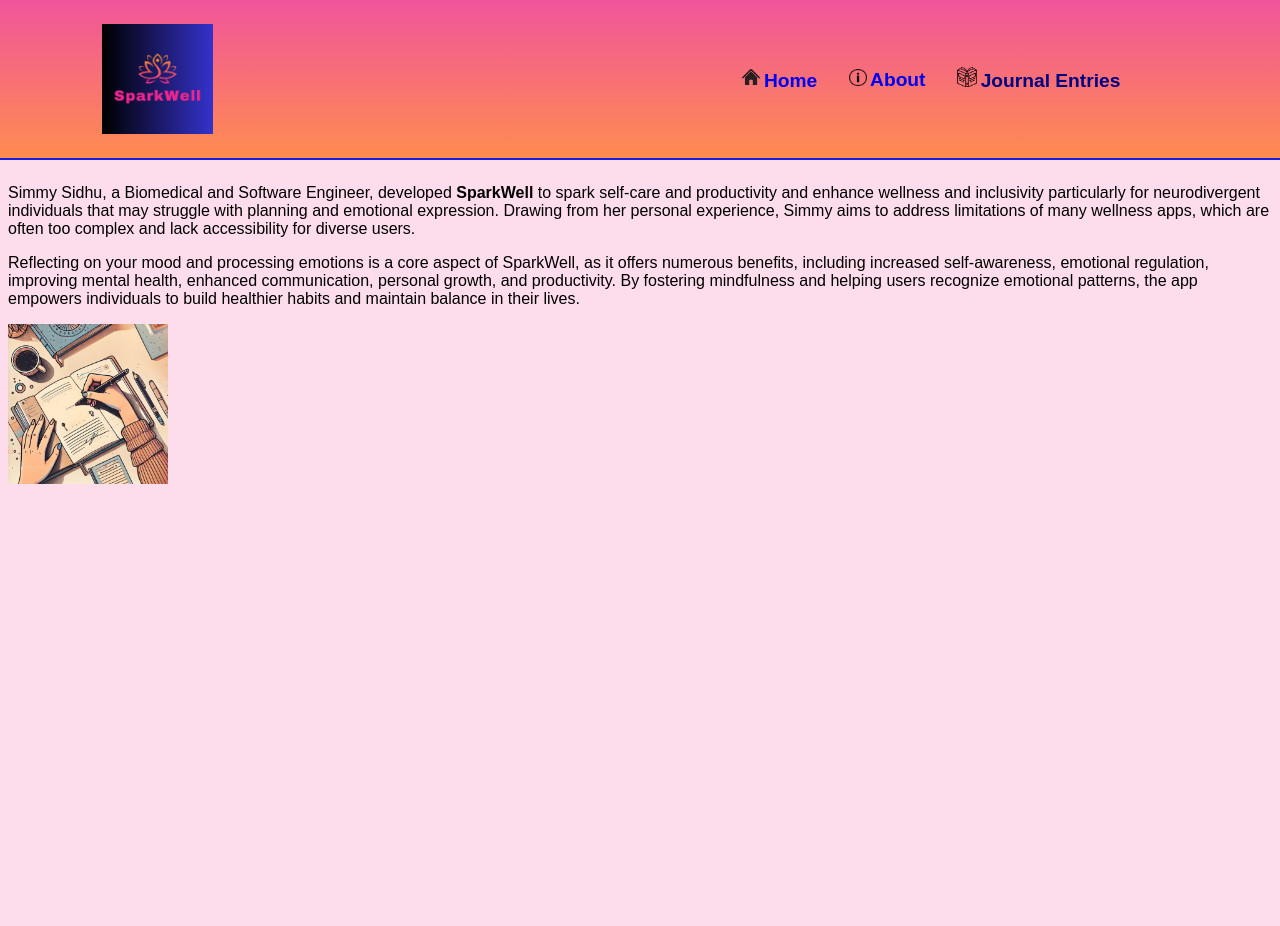
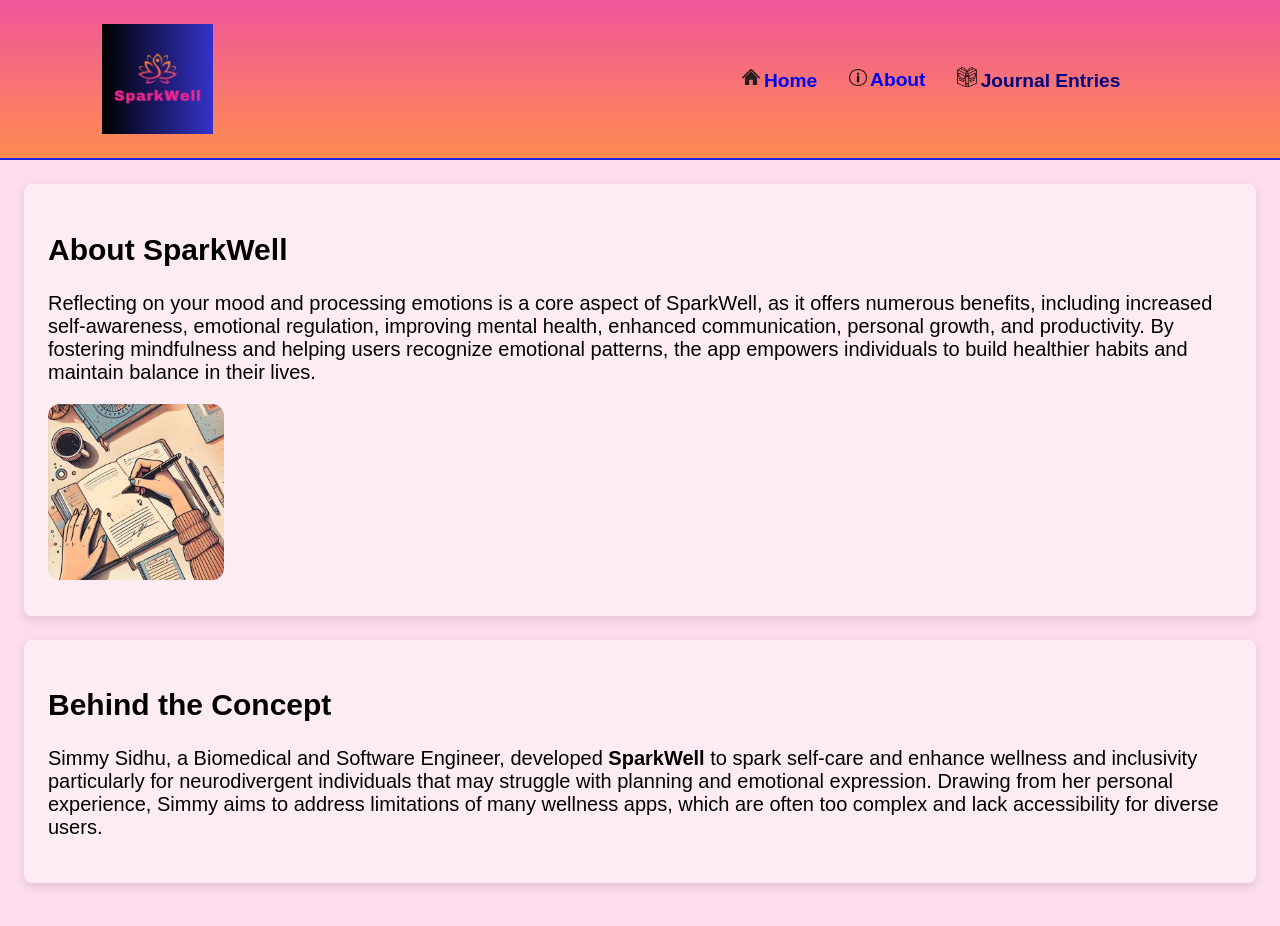
Before and after one commit to simsidhu7/SparkWell-FrontEnd, a React (Vite) app in the folder sparkwell-front/: page /about in a window 1280 px wide. Shown: the top 926 px of the page. Before the commit the page ends 800 px from the top, so only its background shows below. Built offline with nearby package versions, Linux system fonts and the light colour scheme; no server answers.

Commit message:
Update styling and about page

```diff
--- a/sparkwell-front/src/App.scss
+++ b/sparkwell-front/src/App.scss
@@ -5,6 +5,9 @@
   margin: 0;
   padding: 0;
   font-family:Arial, Helvetica, sans-serif;
+  @include tablet{
+    font-size:1.25rem;
+  }
 }
 
 html{
--- a/sparkwell-front/src/components/Journal/Journal.scss
+++ b/sparkwell-front/src/components/Journal/Journal.scss
@@ -8,6 +8,9 @@
     display: flex;
     justify-content: center;
     padding: 0 1rem;
+    @include tablet{
+        padding:0 3.2rem;
+    }
   }
   &__input {
     width: 90%;
@@ -16,10 +19,14 @@
     margin-left: 1rem;
     font-family: monospace;
     padding: 1rem 0 0 1rem;
+    border-radius:6px;
     @include tablet {
-      width: 70%;
+      width: 85%;
       margin: 0 auto;
       padding-left: 0.4rem;
+    }
+    @include desktop{
+        width:68%;
     }
   }
   &__form {
--- a/sparkwell-front/src/components/Mood/Mood.scss
+++ b/sparkwell-front/src/components/Mood/Mood.scss
@@ -6,6 +6,7 @@
   &-search__descr {
     padding: 0.1rem 0rem;
     font-weight: 600;
+    color:blue;
   }
 
   &-search {
@@ -14,7 +15,7 @@
     margin-left:1rem;
     margin-bottom:1rem;
     &__dropdown {
-      width: 24%;
+      width: 70%;
       @include tablet {
         width: 20%;
       }
--- a/sparkwell-front/src/components/WaterIntake/WaterIntake.jsx
+++ b/sparkwell-front/src/components/WaterIntake/WaterIntake.jsx
@@ -48,6 +48,7 @@
 
   return (
     <>
+    <h3 className="waterintake-header">Daily Water Intake</h3>
       <form className="waterintake-form" onSubmit={updateWaterIntake}>
         <label htmlFor="waterintake" className="waterintake__label">
           Please enter the total amount of water that you drank today:
--- a/sparkwell-front/src/components/WaterIntake/WaterIntake.scss
+++ b/sparkwell-front/src/components/WaterIntake/WaterIntake.scss
@@ -23,19 +23,46 @@
 
 .waterintake-results {
   @include flex-column;
-  align-items:center;
+  align-items: center;
   &__glasses,
   &__message {
     margin: 0;
+    color: blue;
+    font-weight: 600;
   }
 }
 
 .waterintake-bottle {
-    @include flex-column;
-    align-items:center;
+  @include flex-column;
+  align-items: center;
   &__image {
     justify-content: center;
     width: 210px;
     height: 250px;
   }
 }
+
+.waterintake {
+  width: 60%;
+  border: 2px solid blue;
+  height: 5vh;
+  margin-left: 1rem;
+  font-family: monospace;
+  padding: 0rem 0 0 0.4rem;
+  margin: 0 auto;
+  border-radius:6px;
+  @include tablet {
+    width: 25%;
+    margin: 0 auto;
+    padding-left: 0.4rem;
+  }
+  @include desktop{
+    width:15%;
+  }
+  &-header {
+    padding-left: 1rem;
+  }
+  &__label {
+    margin-bottom: 0.5rem;
+  }
+}
--- a/sparkwell-front/src/pages/About/About.jsx
+++ b/sparkwell-front/src/pages/About/About.jsx
@@ -10,30 +10,37 @@
 function About() {
   return (
     <div className="about">
-      <p className="about__sparkwell">
-        Simmy Sidhu, a Biomedical and Software Engineer, developed{" "}
-        <span className="about__company">SparkWell</span> to spark self-care and
-        productivity and enhance wellness and inclusivity particularly for
-        neurodivergent individuals that may struggle with planning and emotional
-        expression. Drawing from her personal experience, Simmy aims to address
-        limitations of many wellness apps, which are often too complex and lack
-        accessibility for diverse users.
-      </p>
+      <div className="about__app">
+        <h2>About SparkWell</h2>
         <p className="about__benefits">
           Reflecting on your mood and processing emotions is a core aspect of
           SparkWell, as it offers numerous benefits, including increased
-        self-awareness, emotional regulation, improving mental health, enhanced
-        communication, personal growth, and productivity. By fostering
-        mindfulness and helping users recognize emotional patterns, the app
-        empowers individuals to build healthier habits and maintain balance in
-        their lives.{" "}
+          self-awareness, emotional regulation, improving mental health,
+          enhanced communication, personal growth, and productivity. By
+          fostering mindfulness and helping users recognize emotional patterns,
+          the app empowers individuals to build healthier habits and maintain
+          balance in their lives.{" "}
         </p>
+
         <img
           className="about__journaling-image"
           src={journalImage}
           alt="Journaling Cartoon"
         />
       </div>
+      <div className="about__creator">
+        <h2>Behind the Concept</h2>
+        <p className="about__sparkwell">
+          Simmy Sidhu, a Biomedical and Software Engineer, developed{" "}
+          <span className="about__company">SparkWell</span> to spark self-care
+          and enhance wellness and inclusivity particularly for neurodivergent
+          individuals that may struggle with planning and emotional expression.
+          Drawing from her personal experience, Simmy aims to address
+          limitations of many wellness apps, which are often too complex and
+          lack accessibility for diverse users.
+        </p>
+      </div>
+    </div>
   );
 }
 export default About;
--- a/sparkwell-front/src/pages/About/About.scss
+++ b/sparkwell-front/src/pages/About/About.scss
@@ -2,6 +2,17 @@
 @use "../../styles/partials/variables.scss" as *;
 
 .about {
+  &__creator,
+  &__app {
+    background: rgba(255, 255, 255, 0.445);
+    padding: 1.5rem;
+    margin-bottom: 1.5rem;
+    border-radius: 8px;
+    box-shadow: 0 4px 8px rgba(0, 0, 0, 0.1);
+  }
+  @include tablet {
+    padding: 1.5rem;
+  }
   padding: 0.5rem;
   &__company {
     font-weight: 600;
@@ -9,5 +20,10 @@
   &__journaling-image {
     width: 10rem;
     height: auto;
+    margin-bottom: 0.4rem;
+    border-radius: 12px;
+    @include tablet {
+      width: 11rem;
+    }
   }
 }
--- a/sparkwell-front/src/pages/HomePage/HomePage.scss
+++ b/sparkwell-front/src/pages/HomePage/HomePage.scss
@@ -22,6 +22,9 @@
     font-size: 1.2rem;
     animation: bounce 1s ease-in-out 2;
     font-weight: 600;
+    @include desktop{
+      font-size:1.375rem;
+    }
   }
   &__prompt {
     text-align: center;
--- a/sparkwell-front/src/pages/JournalEntries/JournalEntries.jsx
+++ b/sparkwell-front/src/pages/JournalEntries/JournalEntries.jsx
@@ -27,8 +27,9 @@
       {journalEntries.length > 0 ? (
         journalEntries.map((entry) => (
           <div key={entry.id} className="journal-entry">
-            <p>Entry: {entry.entry}</p>
-            <span>Date: {entry.timestamp}</span>
+            <p className="journal-entry__content">Entry: {entry.entry}</p>
+            <span className="journal-entry__date">Date: {entry.timestamp}</span>
+            <div className="journal-entry__divider"></div>
           </div>
         ))
       ) : (
--- a/sparkwell-front/src/pages/JournalEntries/JournalEntries.scss
+++ b/sparkwell-front/src/pages/JournalEntries/JournalEntries.scss
@@ -1,6 +1,27 @@
 @use "../../styles/partials/mixins.scss" as *;
 @use "../../styles/partials/variables.scss" as *;
 
-.journal-entries__nonefound{
-        padding-left:1rem;
-    }
+.journal-entries {
+  padding: 1rem;
+  font-size: 12px;
+  @include tablet {
+    font-size: 14px;
+  }
+  &__nonefound {
+    padding-left: 1rem;
+  }
+}
+
+.journal-entry {
+  &__date {
+    font-weight: 600;
+    font-style: italic;
+    color: rgba(133, 25, 92, 0.792);
+  }
+  &__divider {
+    height: 1px;
+    background-color: rgba(0, 0, 255, 0.181);
+    margin: 5px 0;
+    width: 100%;
+  }
+}
```
Lines whose indentation alone changed are shown as unchanged.
